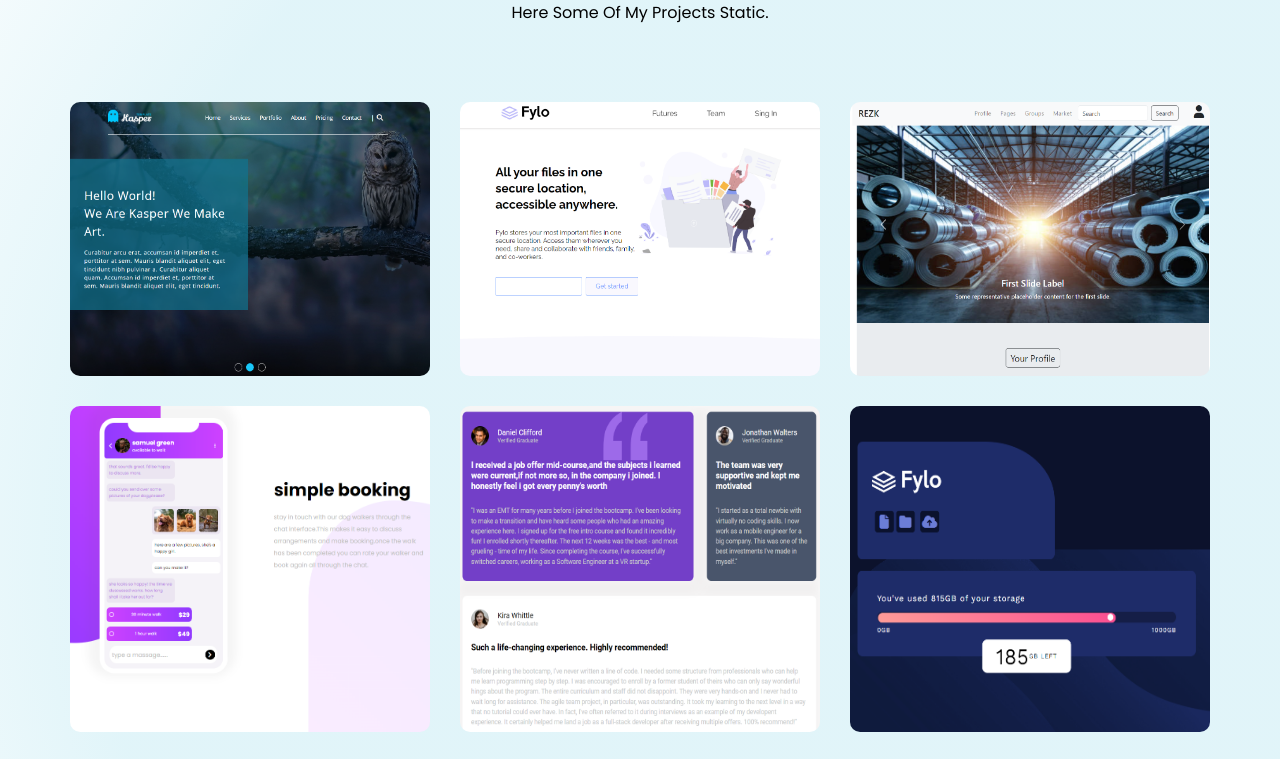
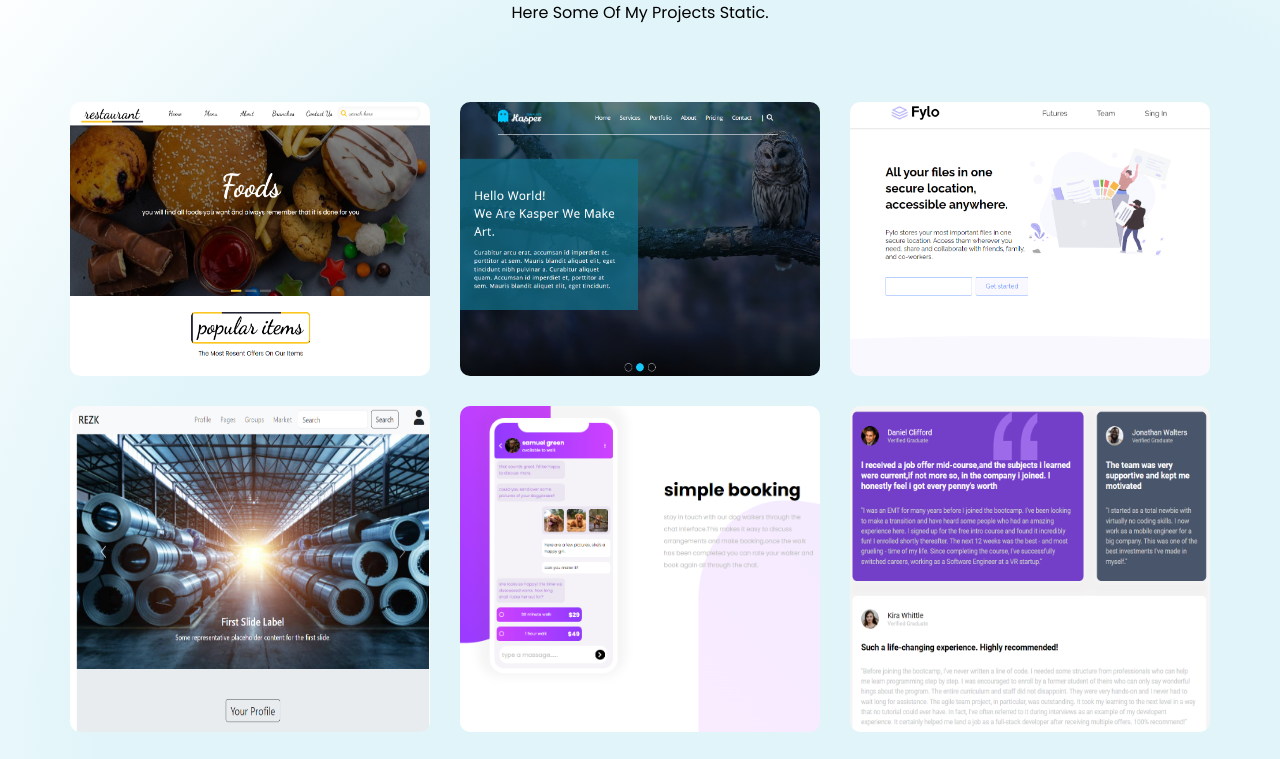
Before and after one commit to mohammed-tarek-rezk/portfolio, a plain HTML site: page index.html in a window 1280 px wide. Shown: the part 1460-2219 px from the top of the page. Drawn offline with Linux system fonts and the light colour scheme.

Commit message:
adition the food resturant

```diff
--- a/index.html
+++ b/index.html
@@ -112,6 +112,9 @@
             </div>
             <div class="grid">
                 <div>
+                    <a href="https://mohammed-tarek-rezk.github.io/food-menu/" target="_blank"><img src="images/menu.png" alt="" ></a>
+                </div>
+                <div>
                     <a href="https://tryingmybages.github.io/kasper/" target="_blank"><img src="images/kasper.png" alt="" ></a>
                 </div>
                 <div>
```
Also changed, not shown: images/menu.png (added).
